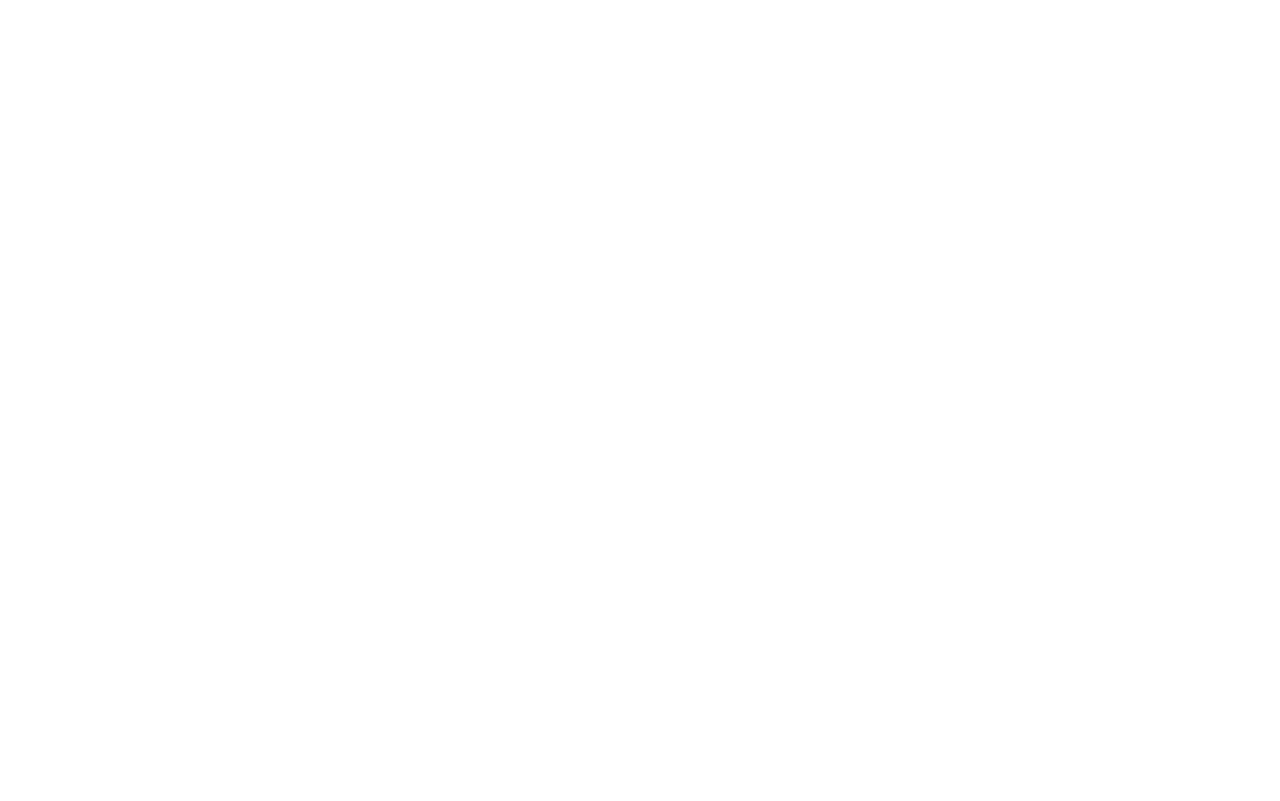
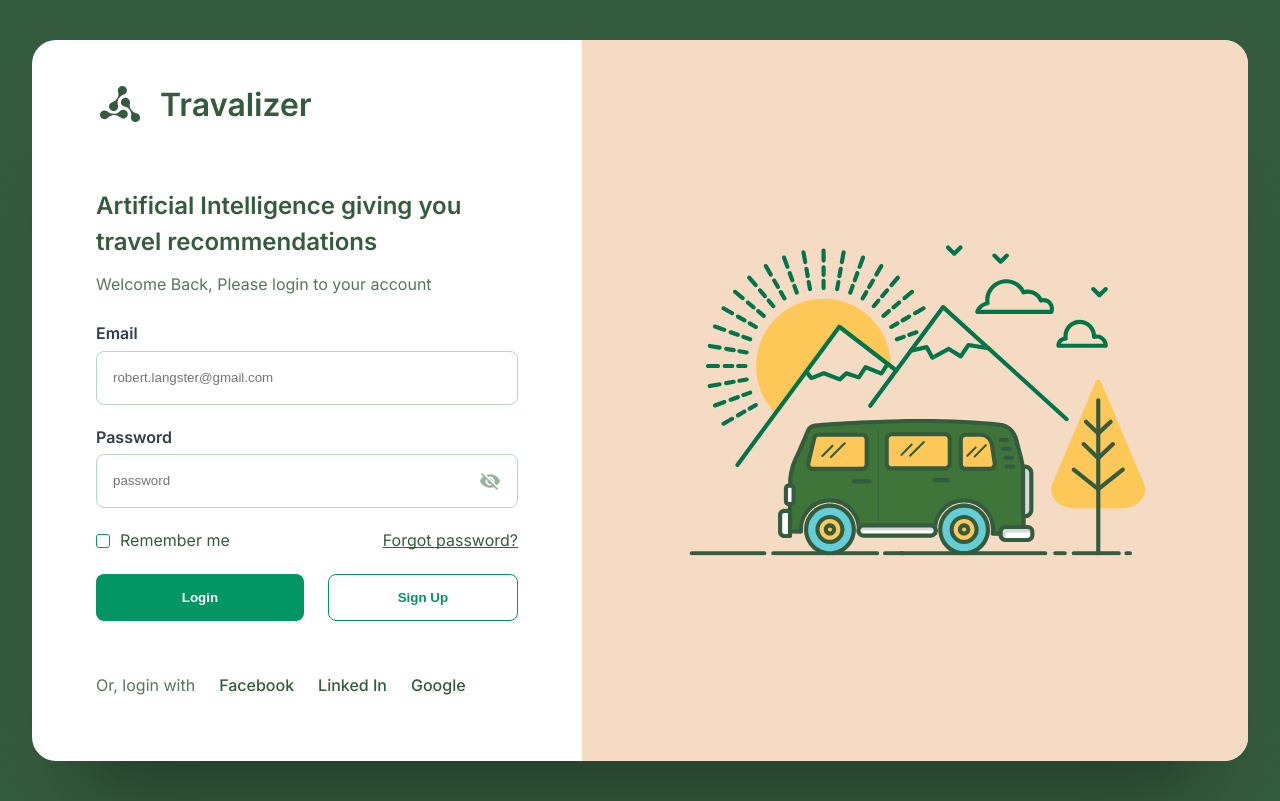
Before and after one commit to Bulattalipov/travalizer, a Vue app: page /signin in a window 1280 px wide. Before the commit this address had no page. Built offline with nearby package versions, Linux system fonts and the light colour scheme.

Commit message:
add correction router

```diff
--- a/src/router/index.js
+++ b/src/router/index.js
@@ -10,8 +10,15 @@
 
 const routes = [{
     path: '/',
+    name: 'main',
+    redirect: {
+      path: '/signin'
+    }
+  },
+  {
+    path: '/signin',
     name: 'signIn',
-    component: SignIn
+    component: SignIn,
   },
   {
     path: '/signup',
--- a/src/views/Signin.vue
+++ b/src/views/Signin.vue
@@ -87,7 +87,7 @@
             </div>
             <div class="signup-form__buttons">
               <Button>Login</Button>
-              <router-link style="width: 100%" to="/signup ">
+              <router-link style="width: 100%" to="/signup">
                 <Button light>Sign Up</Button>
               </router-link>
             </div>
```
